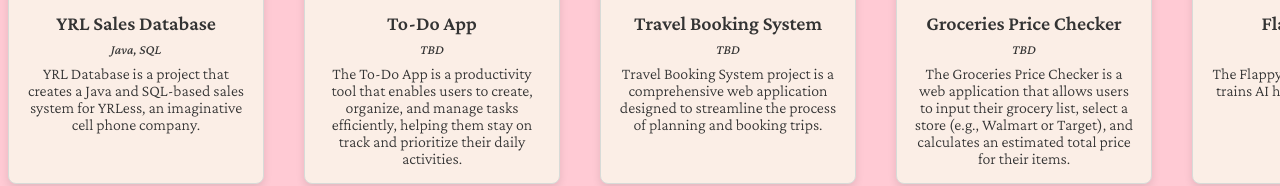
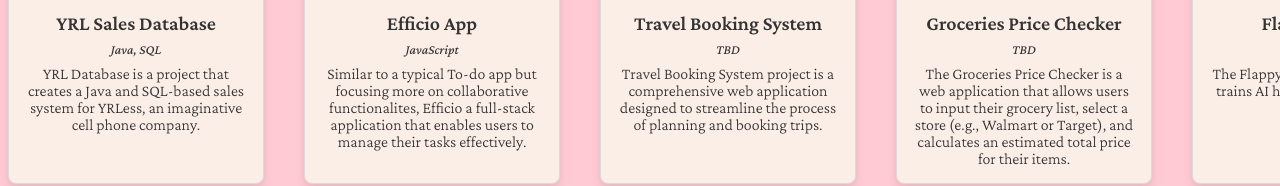
Before and after one commit to amynhha/amynhha.github.io, a plain HTML site: page index.html in a window 1280 px wide. Shown: the part 799-985 px from the top of the page. Drawn offline with nearby package versions, Linux system fonts and the light colour scheme.

Commit message:
Update index.html
changing efficio

```diff
--- a/index.html
+++ b/index.html
@@ -107,12 +107,12 @@
 
                 <a href="https://github.com/amynhha/TODO-App" target="_blank" class="scroll">
                     <img src="image_website/tbd.png" alt="ToDo">
-                    <h4>To-Do App</h4>
+                    <h4>Efficio App</h4>
                     <h5>
-                        <em>TBD</em>
+                        <em>JavaScript</em>
                     </h5>
                     <p>
-                        The To-Do App is a productivity tool that enables users to create, organize, and manage tasks efficiently, helping them stay on track and prioritize their daily activities.
+                        Similar to a typical To-do app but focusing more on collaborative functionalites, Efficio a full-stack application that enables users to manage their tasks effectively.
                     </p>
                     </a>
 
```
